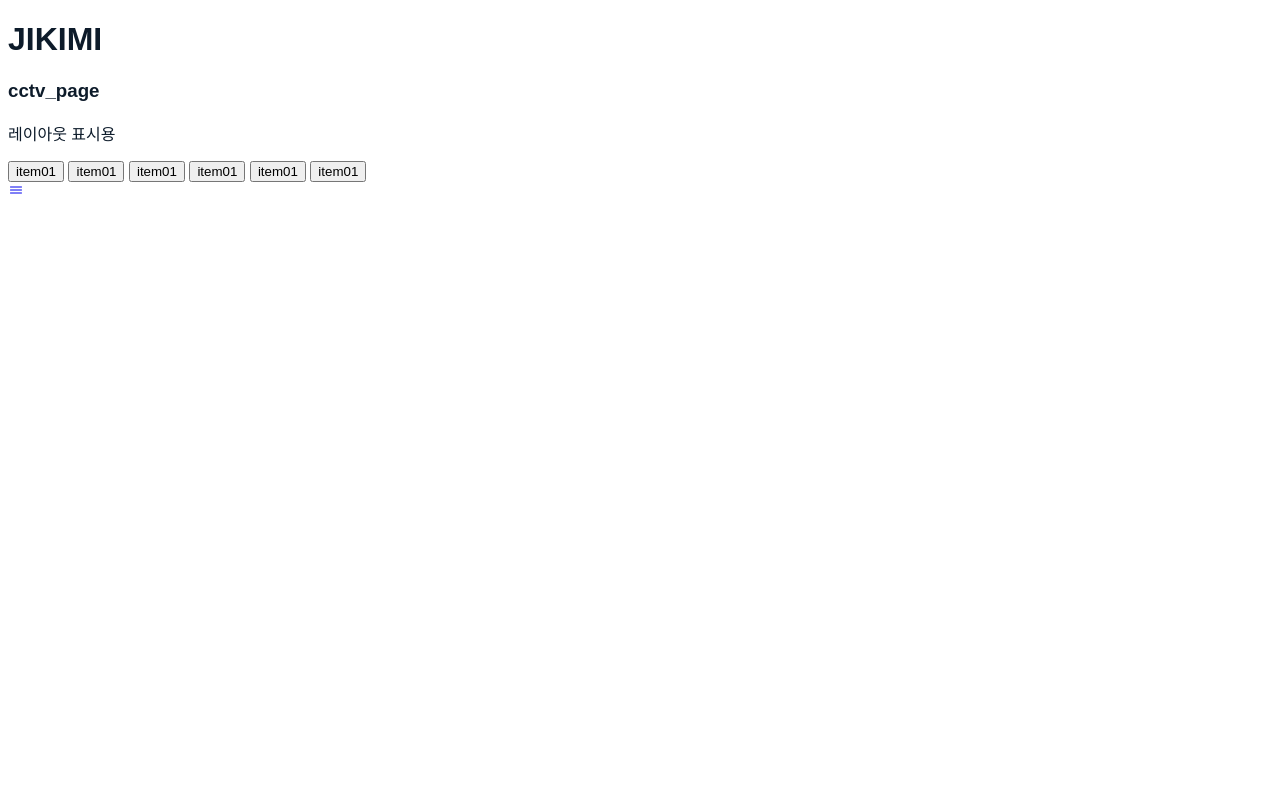
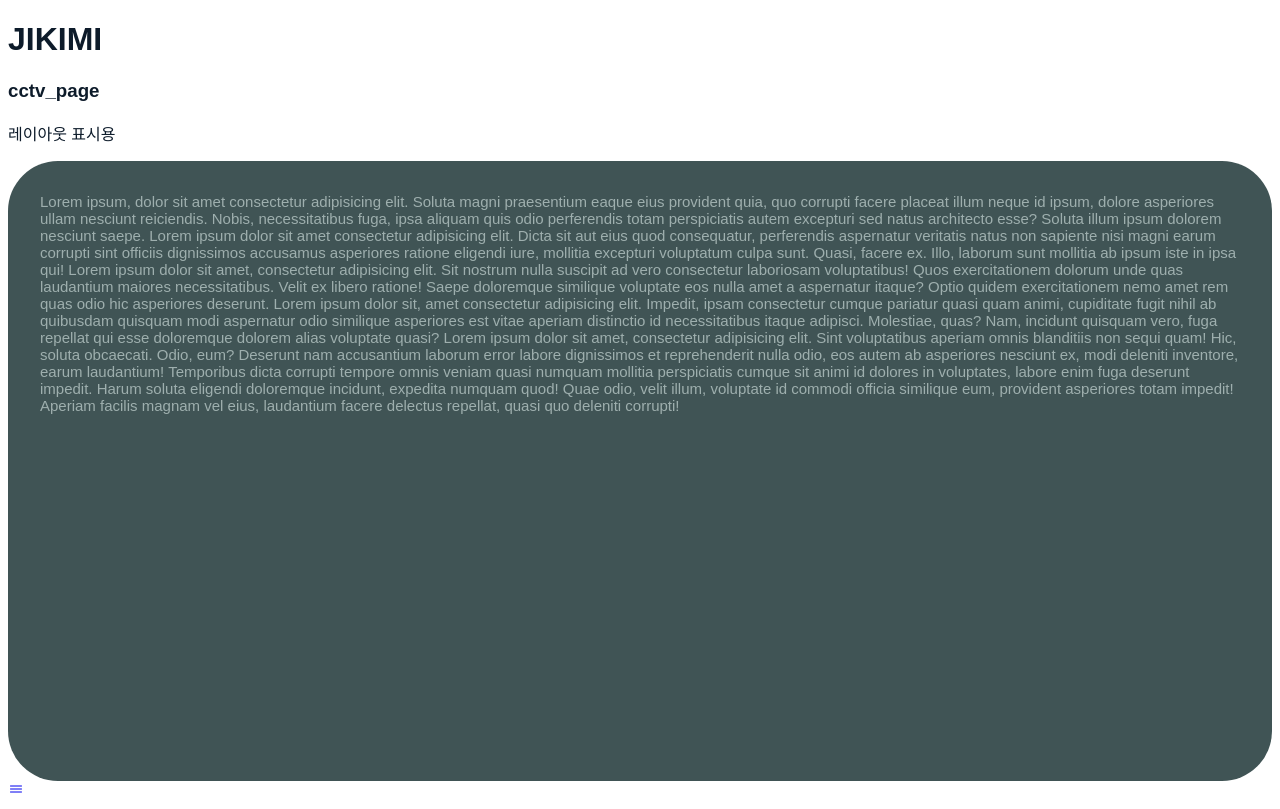
Before and after one commit to frogio/jikimi, a Django app: template jikimi/templates/index.html in a window 1280 px wide. Before the commit the page ends 194 px from the top, so only its background shows below. Run offline with Django 4.2, Linux system fonts and the light colour scheme; the template is opened without the code that fills it, so the values that code supplies are empty.

Commit message:
템플릿 수정 0131

```diff
--- a/jikimi/templates/index.html
+++ b/jikimi/templates/index.html
@@ -17,16 +17,20 @@
         <h3> cctv_page</h3>
         <p>레이아웃 표시용</p>
       </div>
-      <!--menu item-->
-        <div class="scrollbox">
-           <button class="sidebar-btn" href="#">item01</button>
-           <button class="sidebar-btn" href="#">item01</button>
-           <button class="sidebar-btn" href="#">item01</button>
-           <button class="sidebar-btn" href="#">item01</button>
-           <button class="sidebar-btn" href="#">item01</button>
-           <button class="sidebar-btn" href="#">item01</button>
+        <div class="scroll-bg">
+          <div class="scroll-div">
+            <div class="scroll-object">
+              Lorem ipsum, dolor sit amet consectetur adipisicing elit. Soluta magni praesentium eaque eius provident quia, quo corrupti facere placeat illum neque id ipsum, dolore asperiores ullam nesciunt reiciendis. Nobis, necessitatibus fuga, ipsa aliquam quis odio perferendis totam perspiciatis autem excepturi sed natus architecto esse? Soluta illum ipsum dolorem nesciunt saepe.
+              Lorem ipsum dolor sit amet consectetur adipisicing elit. Dicta sit aut eius quod consequatur, perferendis aspernatur veritatis natus non sapiente nisi magni earum corrupti sint officiis dignissimos accusamus asperiores ratione eligendi iure, mollitia excepturi voluptatum culpa sunt. Quasi, facere ex. Illo, laborum sunt mollitia ab ipsum iste in ipsa qui!
+              Lorem ipsum dolor sit amet, consectetur adipisicing elit. Sit nostrum nulla suscipit ad vero consectetur laboriosam voluptatibus! Quos exercitationem dolorum unde quas laudantium maiores necessitatibus. Velit ex libero ratione! Saepe doloremque similique voluptate eos nulla amet a aspernatur itaque? Optio quidem exercitationem nemo amet rem quas odio hic asperiores deserunt.
+              Lorem ipsum dolor sit, amet consectetur adipisicing elit. Impedit, ipsam consectetur cumque pariatur quasi quam animi, cupiditate fugit nihil ab quibusdam quisquam modi aspernatur odio similique asperiores est vitae aperiam distinctio id necessitatibus itaque adipisci. Molestiae, quas? Nam, incidunt quisquam vero, fuga repellat qui esse doloremque dolorem alias voluptate quasi?
+              Lorem ipsum dolor sit amet, consectetur adipisicing elit. Sint voluptatibus aperiam omnis blanditiis non sequi quam! Hic, soluta obcaecati. Odio, eum? Deserunt nam accusantium laborum error labore dignissimos et reprehenderit nulla odio, eos autem ab asperiores nesciunt ex, modi deleniti inventore, earum laudantium! Temporibus dicta corrupti tempore omnis veniam quasi numquam mollitia perspiciatis cumque sit animi id dolores in voluptates, labore enim fuga deserunt impedit. Harum soluta eligendi doloremque incidunt, expedita numquam quod! Quae odio, velit illum, voluptate id commodi officia similique eum, provident asperiores totam impedit! Aperiam facilis magnam vel eius, laudantium facere delectus repellat, quasi quo deleniti corrupti!
+            </div>
+          </div>
         </div>
     </div>
+  </div>
+
     <div class="section">
       <div class="top_navbar">
         <div class="hamburger">
@@ -36,11 +40,6 @@
         </div>
       </div>
     </div>
-
-
-
-
-  </div>
 
 
 
```
